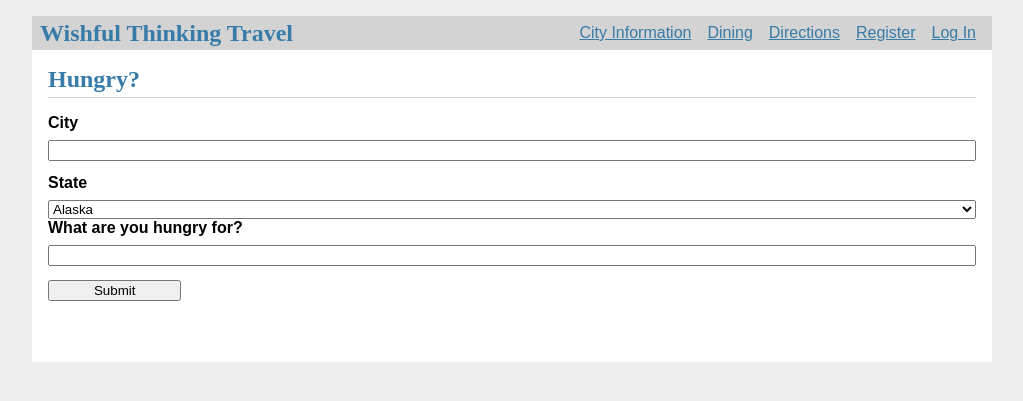
After one commit to mn4774jm/wishful_travel_app, a Flask app: page /home/dining in a window 1280 px wide. The commit adds this page. Shown: the top 401 px of the page, without its empty margins (128-1151 px from the left). Run offline with Flask 2, Linux system fonts and the light colour scheme; parts of the project's set-up code (start-up, migrations or seed data) failed here and were passed over.

Commit message:
state page is up and running.

```diff
--- a/flask_site/__init__.py
+++ b/flask_site/__init__.py
@@ -1,5 +1,4 @@
 import os
-
 from flask import Flask
 
 def create_app(test_config=None):
@@ -7,6 +6,7 @@ def create_app(test_config=None):
     # name is current module. Used to set up additional paths.
     app = Flask(__name__, instance_relative_config=True)
     app.config.from_mapping(
+        # used for security during development. randomized password would be used for production
         SECRET_KEY='dev',
         DATABASE=os.path.join(app.instance_path, 'travel.sqlite')
     )
@@ -40,5 +40,8 @@ def create_app(test_config=None):
     from . import auth
     app.register_blueprint(auth.bp)
 
+    # from . import dining
+    # app.register_blueprint(dining.bp)
+
 
     return app
--- a/flask_site/db.py
+++ b/flask_site/db.py
@@ -3,6 +3,7 @@ import sqlite3
 import click
 from flask import current_app, g
 from flask.cli import with_appcontext
+
 
 def get_db():
     if 'db' not in g:
--- a/flask_site/home.py
+++ b/flask_site/home.py
@@ -1,4 +1,4 @@
-from states import state_list
+from states import state_list, category_list
 
 from flask import (
     Blueprint, flash, g, redirect, render_template, request, session, url_for
@@ -28,8 +28,35 @@ def search():
         if error is None:
             #TODO city and state information will need to be passed to the db to check for previous entries
             #TODO if a previous entry is found, data is pull from db and passed. Else, api is called for data
-            posts = 'data would go here'
+            posts = 'Data would go here; Can be split by section in html'
 
             # return redirect(url_for('home.search'))
 
     return render_template('home/search.html',states=state_list, posts=posts.split())
+
+@bp.route('/dining', methods=('GET', 'POST'))
+def dining():
+    posts = ''
+    if request.method == 'POST':
+        # request.form is a type of dict mapping
+        city = request.form['city']
+        state = request.form['state']
+        category = request.form['category']
+        db = get_db()
+        error = None
+
+        if not city:
+            error = 'City is required'
+        elif not state:
+            error = 'State is required'
+        elif not category:
+            error = 'Food type is required'
+
+        if error is None:
+            #TODO city and state information will need to be passed to the db to check for previous entries
+            #TODO if a previous entry is found, data is pull from db and passed. Else, api is called for data
+            posts = 'Data would go here; Can be split by section in html'
+
+            # return redirect(url_for('home.search'))
+
+    return render_template('home/dining.html', states=state_list, posts=posts.split())
--- a/flask_site/templates/base.html
+++ b/flask_site/templates/base.html
@@ -6,13 +6,13 @@
   <h1>Wishful Thinking Travel</h1>
   <ul>
 <!--      href provides links to other pages-->
-<!--      TODO: decide whether to use seperate pages for info or just put it all on the front page-->
+<!--      TODO: decide whether to use separate pages for info or just put it all on the front page-->
     {% if g.user %}
       <li><span>{{ g.user['username'] }}</span>
       <li><a href="{{ url_for('auth.logout') }}">Log Out</a>
     {% else %}
       <li><a href="{{ url_for('home.search') }}">City Information</a>
-      <li><a href="{{ url_for('home.search') }}">Dining</a>
+      <li><a href="{{ url_for('home.dining') }}">Dining</a>
       <li><a href="{{ url_for('home.search') }}">Directions</a>
       <li><a href="{{ url_for('auth.register') }}">Register</a>
       <li><a href="{{ url_for('auth.login') }}">Log In</a>
--- /dev/null
+++ b/flask_site/templates/home/dining.html
@@ -0,0 +1,30 @@
+{% extends 'base.html' %}
+
+{% block header %}
+  <h1>{% block title %}Hungry?{% endblock %}</h1>
+{% endblock %}
+
+{% block content %}
+  <form method="post">
+    <label for="city">City</label>
+    <input name="city" id="city" required>
+
+    <label for="state">State</label>
+    <select name="state" id="state" required>
+      {% for state in states %}
+      <option value="{{ state }}" SELECTED>{{ state }}</option>
+      {% endfor %}
+      </select>
+
+    <label for="category">What are you hungry for?</label>
+    <input name="category" id="category" required>
+
+    </select>
+    <input type="submit" value="Submit">
+  </form>
+<form>
+  {% for post in posts %}
+  {{ post }}
+  {% endfor %}
+</form>
+{% endblock %}
```
Also changed, not shown: requirements.txt (+27 -0 lines).
